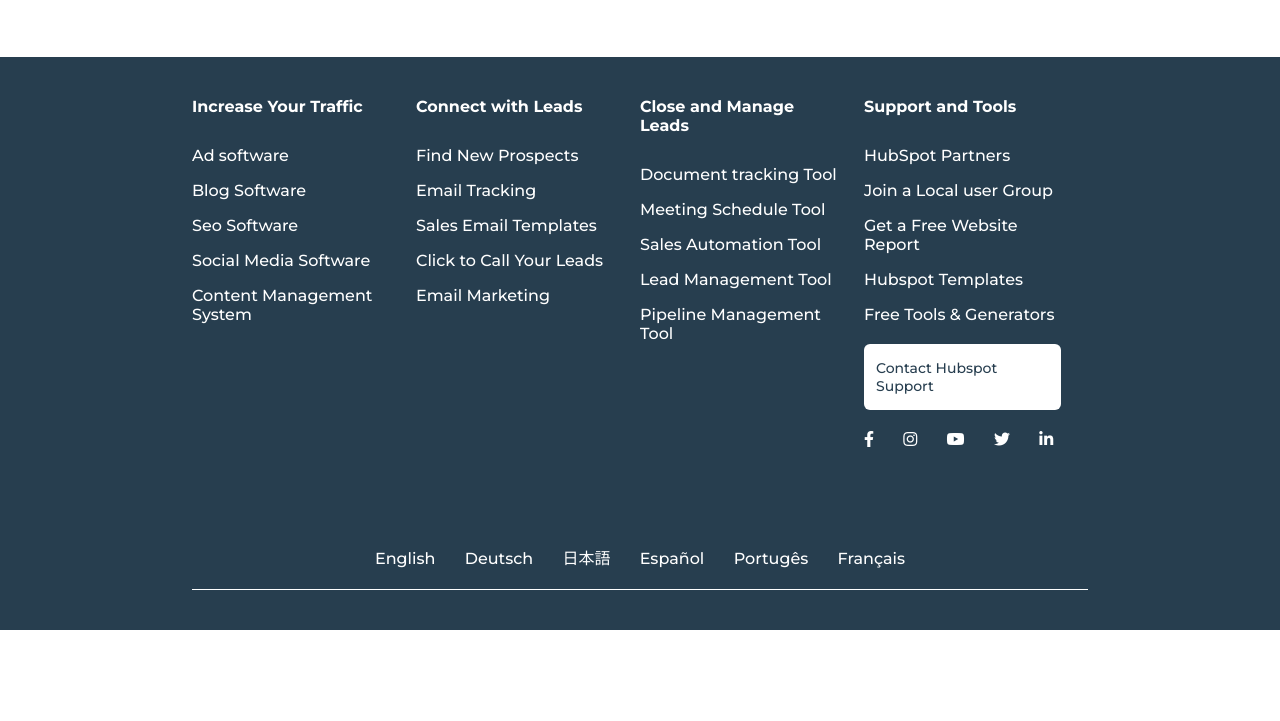
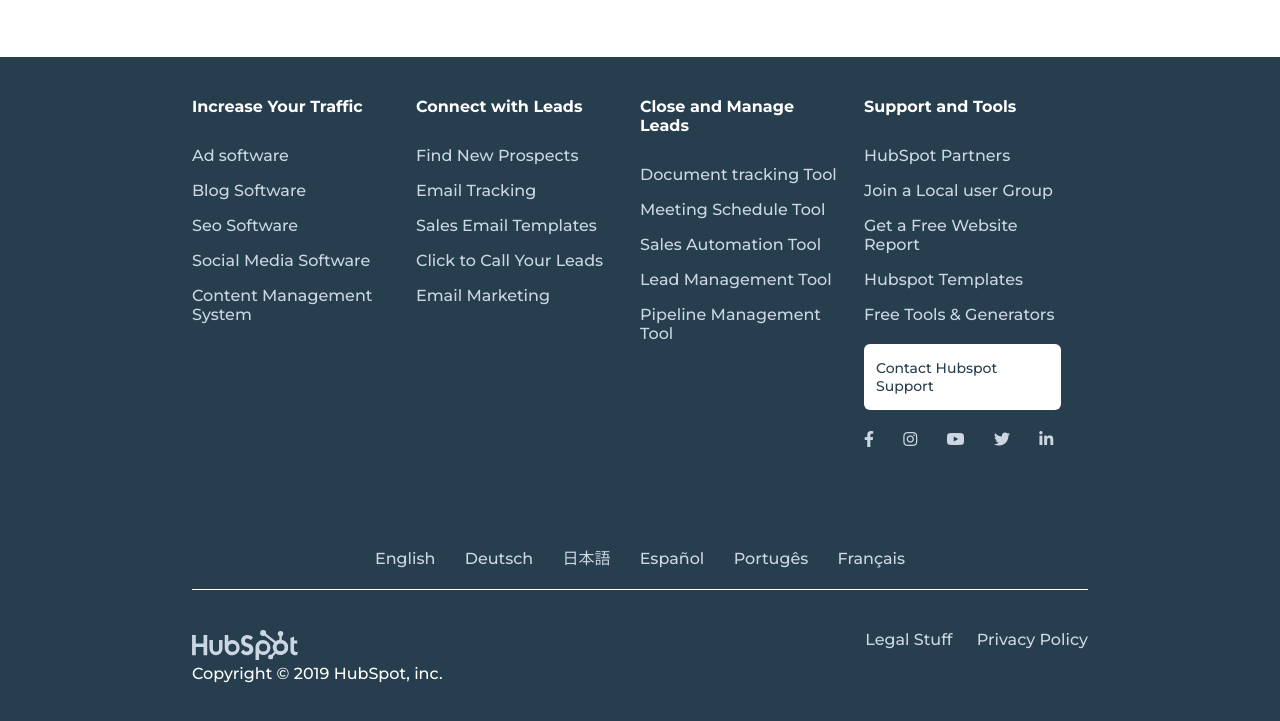
Before and after one commit to jacopo-vinanti96/htmlcss-hubspot, a plain HTML site: page index.html in a window 1280 px wide. Shown: the part 4639-5360 px from the top of the page. Before the commit the page ends 5269 px from the top, so only its background shows below. Drawn offline with Linux system fonts and the light colour scheme.

Commit message:
Pagina web completata

```diff
--- a/css/style.css
+++ b/css/style.css
@@ -403,8 +403,13 @@ footer {
   color: white;
 }
 
+footer a:not(.btn) {
+  color: #CCD7E3;
+}
+
 footer .languages-services-links {
   border-bottom: 1px solid white;
+  margin-bottom: 40px;
 }
 
 footer .languages-services-links .links-col {
@@ -448,7 +453,7 @@ footer .languages-services-links .links-col .social-links li:not(:last-child) {
 }
 
 footer .fab {
-  color: white;
+  color: #CCD7E3;
 }
 
 footer .languages-services-links .languages-links {
@@ -464,3 +469,19 @@ footer .languages-services-links .languages-links li {
 footer .languages-services-links .languages-links li:not(:last-child) {
   margin-right: 25px;
 }
+
+footer .copyright-bottom {
+  float: left;
+}
+
+footer .legal-bottom {
+  float: right;
+}
+
+footer .legal-bottom a {
+  display: inline-block;
+}
+
+footer .legal-bottom a:not(:last-child) {
+  margin-right: 20px;
+}
--- a/index.html
+++ b/index.html
@@ -238,51 +238,51 @@
     </main>
     <!-- FOOTER -->
     <footer>
-      <div class="container">
+      <div class="container clearfix">
         <div class="languages-services-links">
           <div class="clearfix">
             <div class="links-col">
               <h5>Increase Your Traffic</h5>
               <ul>
-                <li>Ad software</li>
-                <li>Blog Software</li>
-                <li>Seo Software</li>
-                <li>Social Media Software</li>
-                <li>Content Management System</li>
+                <li><a href="#">Ad software</a></li>
+                <li><a href="#">Blog Software</a></li>
+                <li><a href="#">Seo Software</a></li>
+                <li><a href="#">Social Media Software</a></li>
+                <li><a href="#">Content Management System</a></li>
               </ul>
             </div>
             <div class="links-col">
               <h5>Connect with Leads</h5>
               <ul>
-                <li>Find New Prospects</li>
-                <li>Email Tracking</li>
-                <li>Sales Email Templates</li>
-                <li>Click to Call Your Leads</li>
-                <li>Email Marketing</li>
+                <li><a href="#">Find New Prospects</a></li>
+                <li><a href="#">Email Tracking</a></li>
+                <li><a href="#">Sales Email Templates</a></li>
+                <li><a href="#">Click to Call Your Leads</a></li>
+                <li><a href="#">Email Marketing</a></li>
               </ul>
             </div>
             <div class="links-col">
               <h5>Close and Manage Leads</h5>
               <ul>
-                <li>Document tracking Tool</li>
-                <li>Meeting Schedule Tool</li>
-                <li>Sales Automation Tool</li>
-                <li>Lead Management Tool</li>
-                <li>Pipeline Management Tool</li>
+                <li><a href="#">Document tracking Tool</a></li>
+                <li><a href="#">Meeting Schedule Tool</a></li>
+                <li><a href="#">Sales Automation Tool</a></li>
+                <li><a href="#">Lead Management Tool</a></li>
+                <li><a href="#">Pipeline Management Tool</a></li>
               </ul>
             </div>
             <div class="links-col">
               <h5>Support and Tools</h5>
               <ul>
-                <li>HubSpot Partners</li>
-                <li>Join a Local user Group</li>
-                <li>Get a Free Website Report</li>
-                <li>Hubspot Templates</li>
-                <li>Free Tools & Generators</li>
+                <li><a href="#">HubSpot Partners</a></li>
+                <li><a href="#">Join a Local user Group</a></li>
+                <li><a href="#">Get a Free Website Report</a></li>
+                <li><a href="#">Hubspot Templates</a></li>
+                <li><a href="#">Free Tools & Generators</a></li>
               </ul>
-              <div class="contact-support btn">
+              <a href="#" class="contact-support btn">
                 Contact Hubspot Support
-              </div>
+              </a>
               <div class="social-links">
                 <ul>
                   <li><a href="http://facebook.com" target="_blank"><i class="fab fa-facebook-f"></i></a></li>
@@ -296,14 +296,24 @@
           </div>
           <div class="languages-links">
             <ul>
-              <li>English</li>
-              <li>Deutsch</li>
-              <li>日本語</li>
-              <li>Español</li>
-              <li>Portugês</li>
-              <li>Français</li>
+              <li><a href="#">English</a></li>
+              <li><a href="#">Deutsch</a></li>
+              <li><a href="#">&#26085;&#26412;&#35486;</a></li>
+              <li><a href="#">Espa&ntilde;ol</a></li>
+              <li><a href="#">Portug&ecirc;s</a></li>
+              <li><a href="#">Fran&ccedil;ais</a></li>
             </ul>
           </div>
+        </div>
+        <div class="copyright-bottom">
+          <img src="img/HSLogo_gray.svg" alt="Hubspot logo">
+          <div>
+            Copyright &copy; 2019 HubSpot, inc.
+          </div>
+        </div>
+        <div class="legal-bottom">
+          <a href="#">Legal Stuff</a>
+          <a href="#">Privacy Policy</a>
         </div>
       </div>
     </footer>
```
Lines whose indentation alone changed are shown as unchanged.
